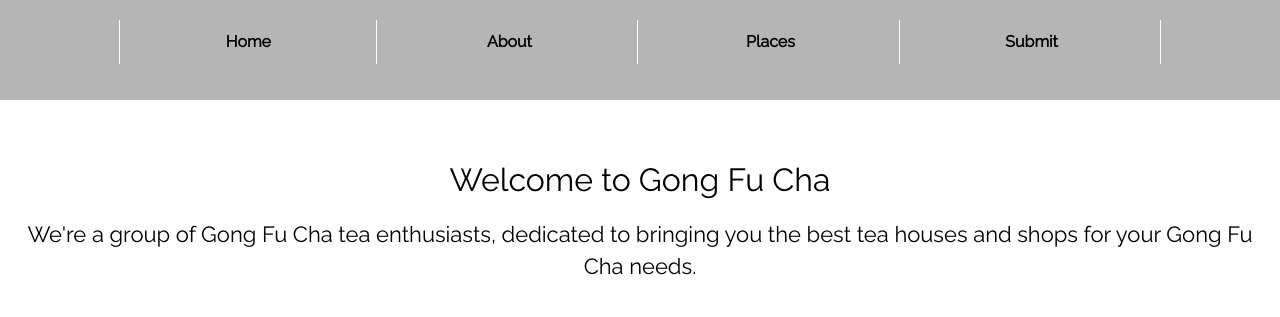
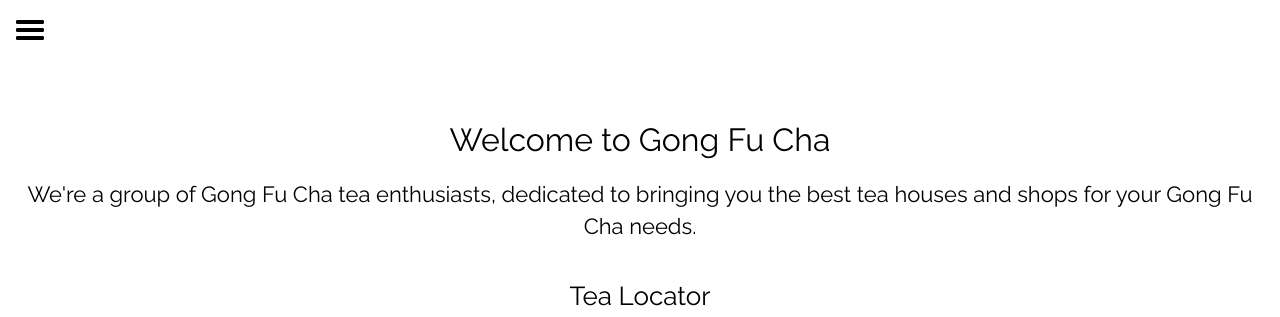
Before and after one commit to themarquisdesheric/gongfucha, a website: page public/index.html in a window 1280 px wide. Shown: the top 317 px of the page. Drawn offline with nearby package versions, Linux system fonts and the light colour scheme; some packages are replaced by stand-ins of ours; no server answers; a script that the page names is missing.

Commit message:
desktop nav fix

```diff
--- a/public/styles/module.css
+++ b/public/styles/module.css
@@ -13,6 +13,7 @@ header {
 #hamburger {
   width: 40px;
   height: 40px;
+  margin: 10px;
   background-image: url('../assets/img/icons/hamburger-menu.svg');
   background-repeat: no-repeat;
   float: left;
@@ -80,18 +81,11 @@ nav ul li a:hover {
 
 @media (min-width: 800px) {
   header {
-    width: 100%;
-    height: 100px;
-    background-color: rgb(181, 181, 181);
+
   }
 
   nav {
     margin: 20px 0px;
-    display: block;
-    position: static;
-  }
-
-  #hamburger {
     display: none;
   }
 
```
